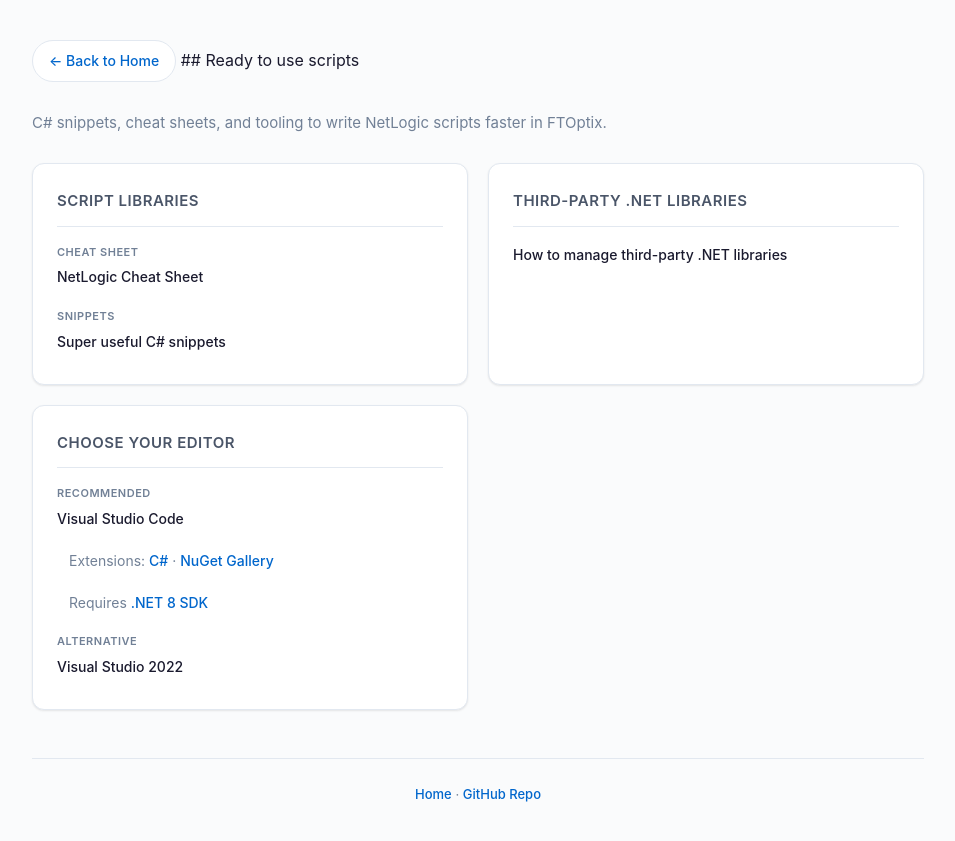
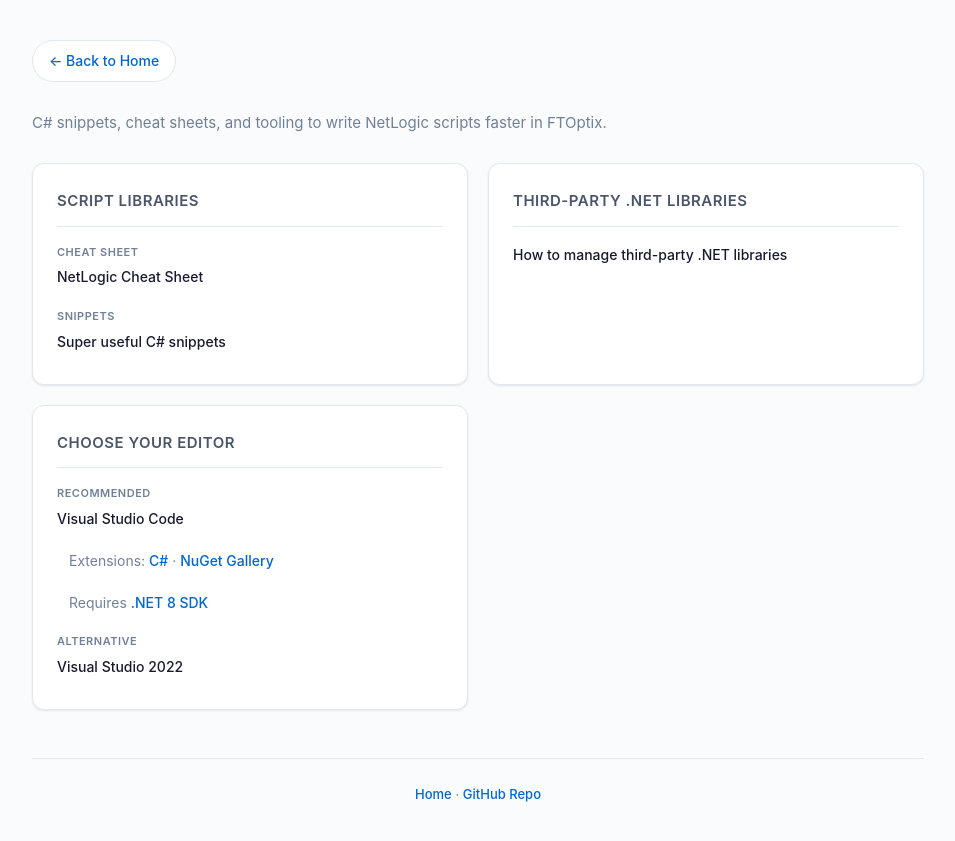
Before and after one commit to massimovar/LearningFTOptix, a Jekyll site: the page built from docs/chapters/Ready_to_use_scripts.html, in a window 1280 px wide. Shown: the top 841 px of the page, without its empty margins (162-1117 px from the left). Built offline with Jekyll 4.4.1, drawn with Linux system fonts in a browser that asks for light colours.

Commit message:
small changes

```diff
--- a/docs/chapters/Ready_to_use_scripts.html
+++ b/docs/chapters/Ready_to_use_scripts.html
@@ -61,8 +61,6 @@ layout: default
   .sub-item a { color: var(--accent); font-weight: 500; }
 </style>
 
-## Ready to use scripts
-
 <p class="section-intro">C# snippets, cheat sheets, and tooling to write NetLogic scripts faster in FTOptix.</p>
 
 <div class="hw-grid">
--- a/docs/index.html
+++ b/docs/index.html
@@ -445,7 +445,8 @@
             <h3>Examples &amp; Scripts</h3>
             <ul>
               <li><a href="https://github.com/orgs/FactoryTalk-Optix/repositories">120+ Project Examples</a></li>
-              <li><a href="chapters/Ready_to_use_scripts.html">Ready-to-Use Scripts</a></li>
+              <li><a href="https://github.com/FactoryTalk-Optix/NetLogic_CheatSheet">NetLogic Cheat Sheet</a></li>
+              <li><a href="chapters/Ready_to_use_scripts.html">More Scripting Resources</a></li>
             </ul>
           </div>
         </div>
```
